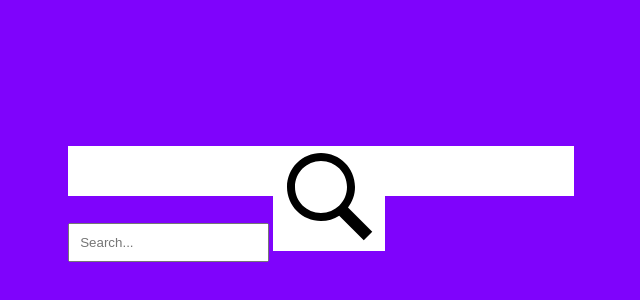
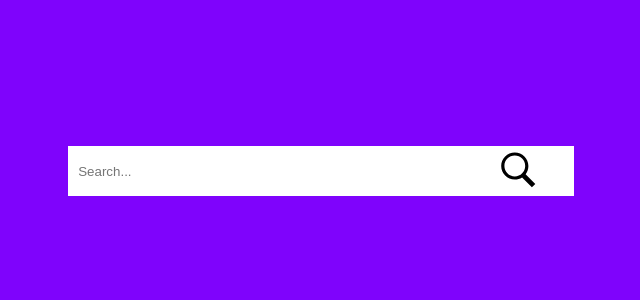
Before and after one commit to acciojob/Interactive-Search-Anusha-Yadavv, a website: page main.html in a window 1280 px wide. Shown: the part 494-794 px from the top of the page, without its empty margins (319-959 px from the left). Drawn offline with Linux system fonts and the light colour scheme.

Commit message:
created a submission

```diff
--- a/styles.css
+++ b/styles.css
@@ -7,6 +7,8 @@ body{
 	margin-top:50%;
 }
 .search{
+	display:flex;
+	justify-content:space-between;
 	height:50px;
 	width:40%;
 	background:white;
@@ -14,9 +16,14 @@ body{
 }
 .input{
 	padding:10px;
+	border-style:none;
 }
 .btn{
 /* 	height:20px; */
 	background:white;
 	border-style:none;
 }
+.btn svg{
+	height:40px;
+
+}
```
